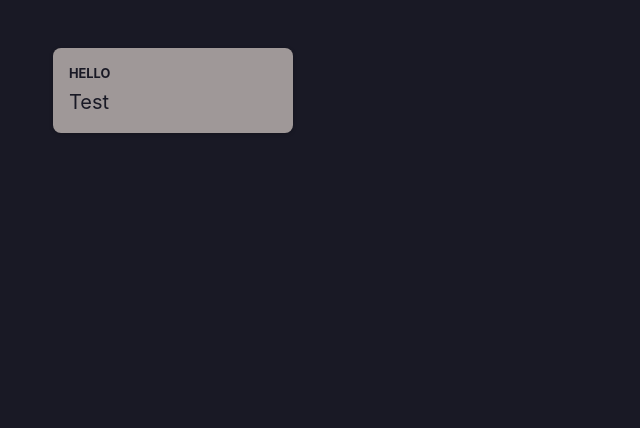
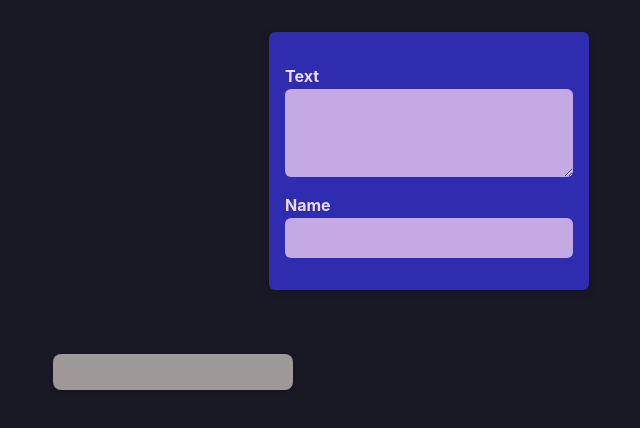
Before and after one commit to Don1k1337/notes-app, a React (Vite) app: page / in a window 1280 px wide. Shown: the top 428 px of the page, without its empty margins (211-851 px from the left). Built offline with nearby package versions, Linux system fonts and the light colour scheme.

Commit message:
feat: input change states handler added

```diff
--- /dev/null
+++ b/src/components/Notes/AddNewNote.jsx
@@ -0,0 +1,18 @@
+import classes from './AddNewNote.module.css';
+
+function AddNewNote(props) {
+    return (
+        <form className={classes.form}>
+            <p>
+                <label htmlFor="body">Text</label>
+                <textarea id="body" required rows={3} onChange={props.onChangeBody} />
+            </p>
+            <p>
+                <label htmlFor="name">Name</label>
+                <input type="text" id="name" required onChange={props.onChangeAuthor}/>
+            </p>
+        </form>
+    )
+}
+
+export default AddNewNote;
--- /dev/null
+++ b/src/components/Notes/AddNewNote.module.css
@@ -0,0 +1,27 @@
+.form {
+    background-color: #2f2cb0;
+    padding: 1rem;
+    width: 20rem;
+    margin: 2rem auto;
+    border-radius: 6px;
+    box-shadow: 0 2px 8px rgba(0, 0, 0, 0.2);
+}
+
+.form label {
+    display: block;
+    margin-bottom: 0.05rem;
+    color: #eadbfb;
+    font-weight: bold;
+}
+
+.form input,
+.form textarea {
+    display: block;
+    width: 100%;
+    font: inherit;
+    padding: 0.5rem;
+    border-radius: 6px;
+    border: none;
+    background-color: #c4a9e4;
+    color: #28262c;
+}
--- a/src/components/Notes/NotesList.jsx
+++ b/src/components/Notes/NotesList.jsx
@@ -1,10 +1,28 @@
 import {Note} from "./Note.jsx";
 import classes from './NotesList.module.css'
+import AddNewNote from "./AddNewNote.jsx";
+import {useState} from "react";
+
 function NotesList() {
+    const [body, setBody] = useState('');
+    const [author, setAuthor] = useState('');
+    function changeBodyHandler(e) {
+        setBody(e.target.value)
+    }
+    function changeAuthorHandler(e) {
+        setAuthor(e.target.value)
+    }
+
     return (
-        <ul className={classes.notes}>
-            <Note author={"Hello"} body={"Test"} />
-        </ul>
+        <>
+            <AddNewNote
+                onChangeBody={changeBodyHandler}
+                onChangeAuthor={changeAuthorHandler}
+            />
+            <ul className={classes.notes}>
+                <Note author={author} body={body} />
+            </ul>
+        </>
     )
 }
 
```
